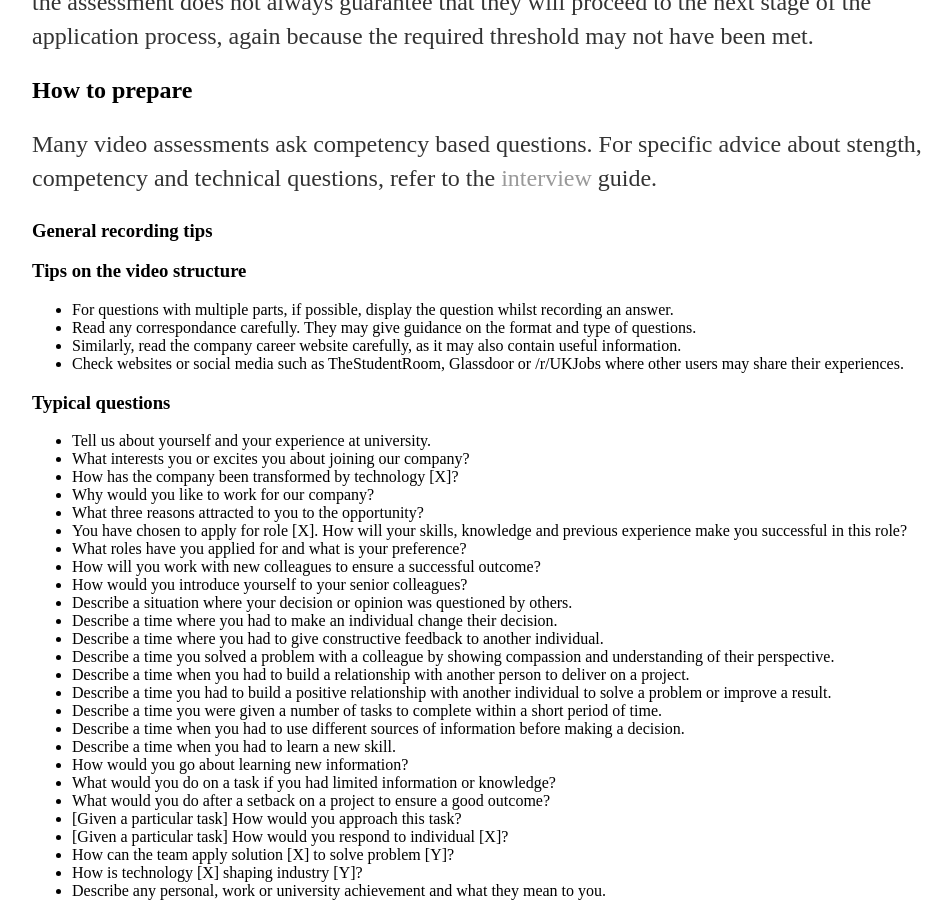
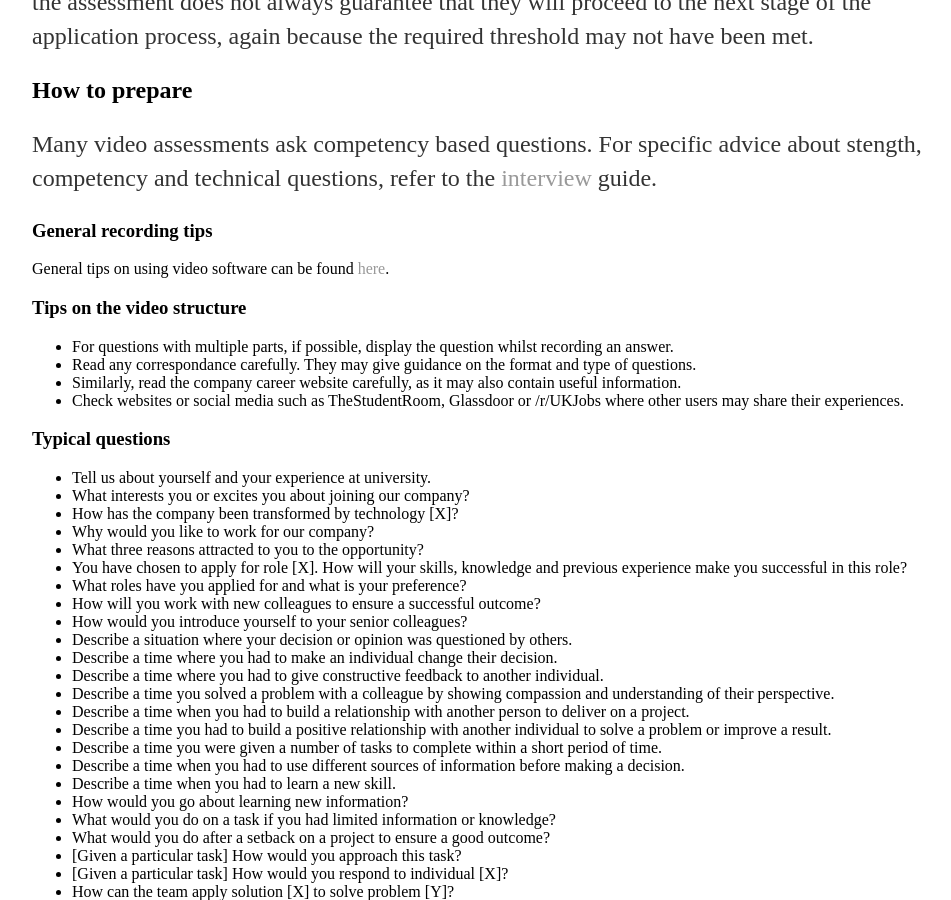
Before and after one commit to pa5411/Graduate-Job-Help, a Jekyll site: the page built from videotests.html, in a window 1280 px wide and 900 px high, scrolled down 2213 px. Shown: the whole window, without its empty margins (160-1111 px from the left). Built offline with Jekyll 4.4.1, drawn with Linux system fonts in a browser that asks for light colours.

Commit message:
add reference to video recording tips page

```diff
--- a/videotests.html
+++ b/videotests.html
@@ -40,6 +40,7 @@ date: 2021-06-15
 
         <h3> General recording tips </h3>
 
+		General tips on using video software can be found <a = href="/generalvideorecordingtips">here</a>.
 
         <h3> Tips on the video structure</h3>
 
```
